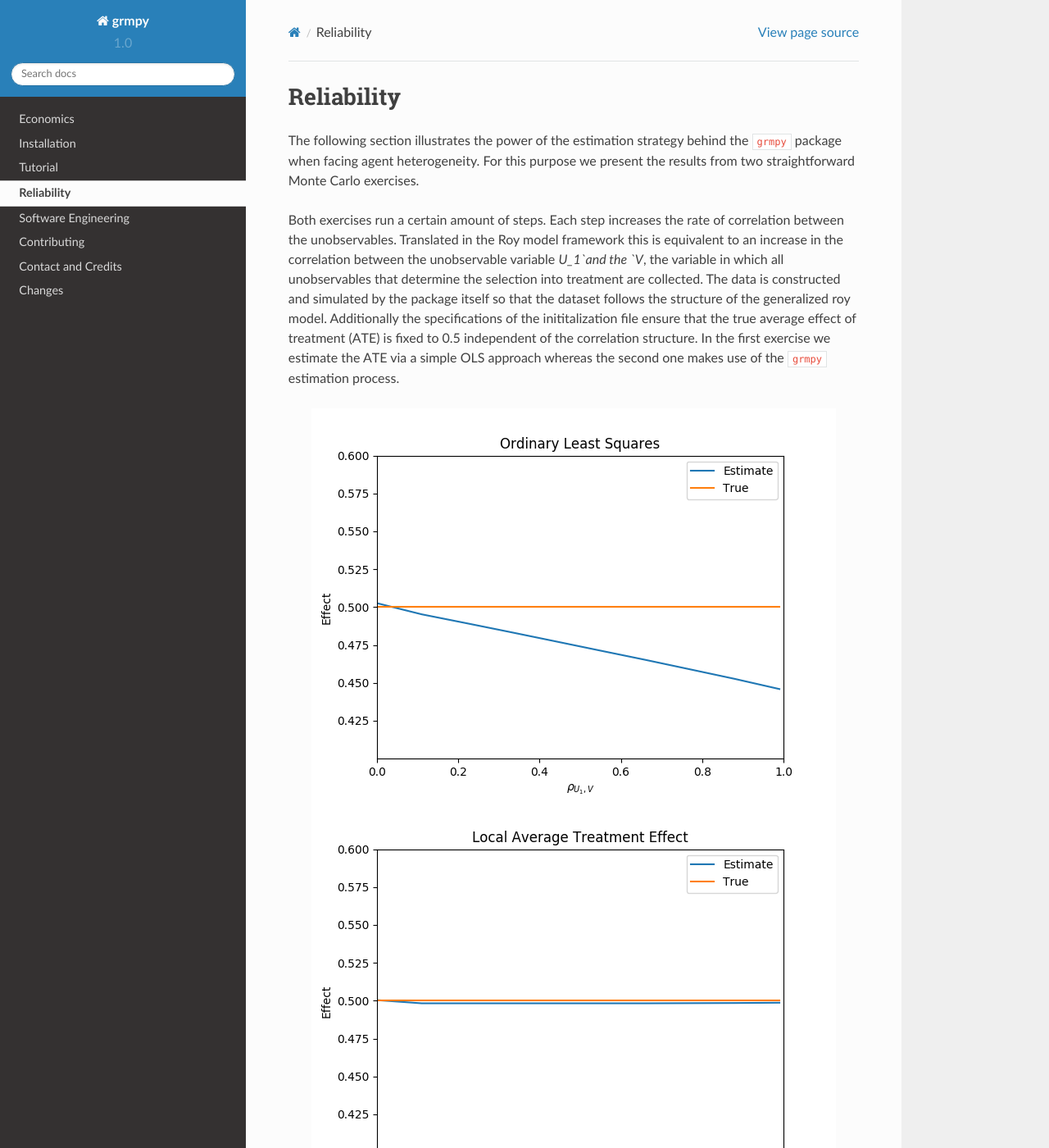
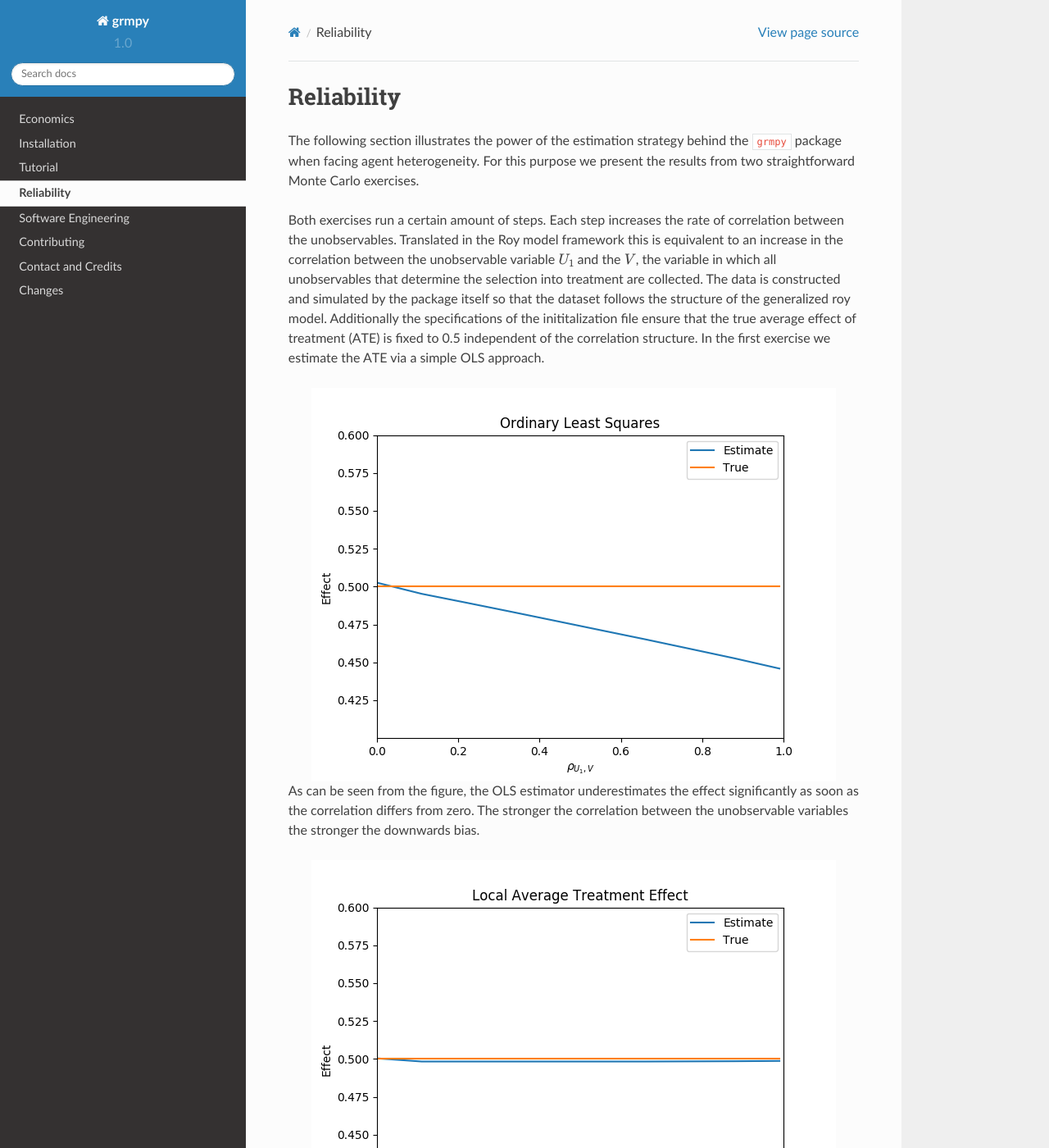
Before and after one commit to OpenSourceEconomics/grmpy, a Sphinx documentation site: the page built from docs/reliability.rst, in a window 1280 px wide and 1400 px high. Shown: the whole window at 82% size. Built offline with Sphinx 7.4.7 and the Read the Docs theme 2.0.0, drawn with Linux system fonts in a browser that asks for light colours; some of the changed text lies outside the part shown.

Commit message:
Edited reliability section

```diff
--- a/docs/reliability.rst
+++ b/docs/reliability.rst
@@ -4,17 +4,20 @@
 The following section illustrates the power of the estimation strategy behind the ``grmpy`` package when facing agent heterogeneity.
 For this purpose we present the results from two straightforward Monte Carlo exercises.
 
-Both exercises run a certain amount of steps.  Each step increases the rate of correlation between the unobservables. Translated in the Roy model framework this is equivalent to an increase in the correlation between the unobservable variable `U_1`and the `V`, the variable in which all unobservables that determine the selection into treatment are collected.
+Both exercises run a certain amount of steps.  Each step increases the rate of correlation between the unobservables. Translated in the Roy model framework this is equivalent to an increase in the correlation between the unobservable variable :math:`U_1` and the :math:`V`, the variable in which all unobservables that determine the selection into treatment are collected.
 The data is constructed and simulated by the package itself so that the dataset follows the structure of the generalized roy model. Additionally the specifications of the inititalization file ensure that the true average effect of treatment (ATE) is fixed to 0.5 independent of the correlation structure.
-In the first exercise we estimate the ATE via a simple OLS approach whereas the second one makes use of the ``grmpy`` estimation process.
+In the first exercise we estimate the ATE via a simple OLS approach.
+
 
 .. figure:: ../docs/figures/fig_ols_average_effect_estimation.png
-   :align: center
+    :align: center
+
+
+As can be seen from the figure, the OLS estimator underestimates the effect significantly as soon as the correlation differs from zero. The stronger the correlation between the unobservable variables the stronger the downwards bias.
 
 .. figure:: ../docs/figures/fig_grmpy_average_effect_estimation.png
     :align: center
 
-Nevertheless both estimation strategies lead to very different results.
-The ``grmpy`` estimator returns an rate of effect that is really close to the true value even if the unobservables are almost perfectly correlated.
-However the OLS estimator underestimates the effect. This is really obvious from the second figure. The stronger the correlation between the unobservables the smaller the estimated ATE.
-This stresses the capabilities of the Local Average
+
+The second figure shows the estimated ATE from the ``grmpy`` estimation process that is implemented in the second exercise.
+Conversely to the OLS estimation the rate of effect is really close to the true value even if the unobservables are almost perfectly correlated.
```
